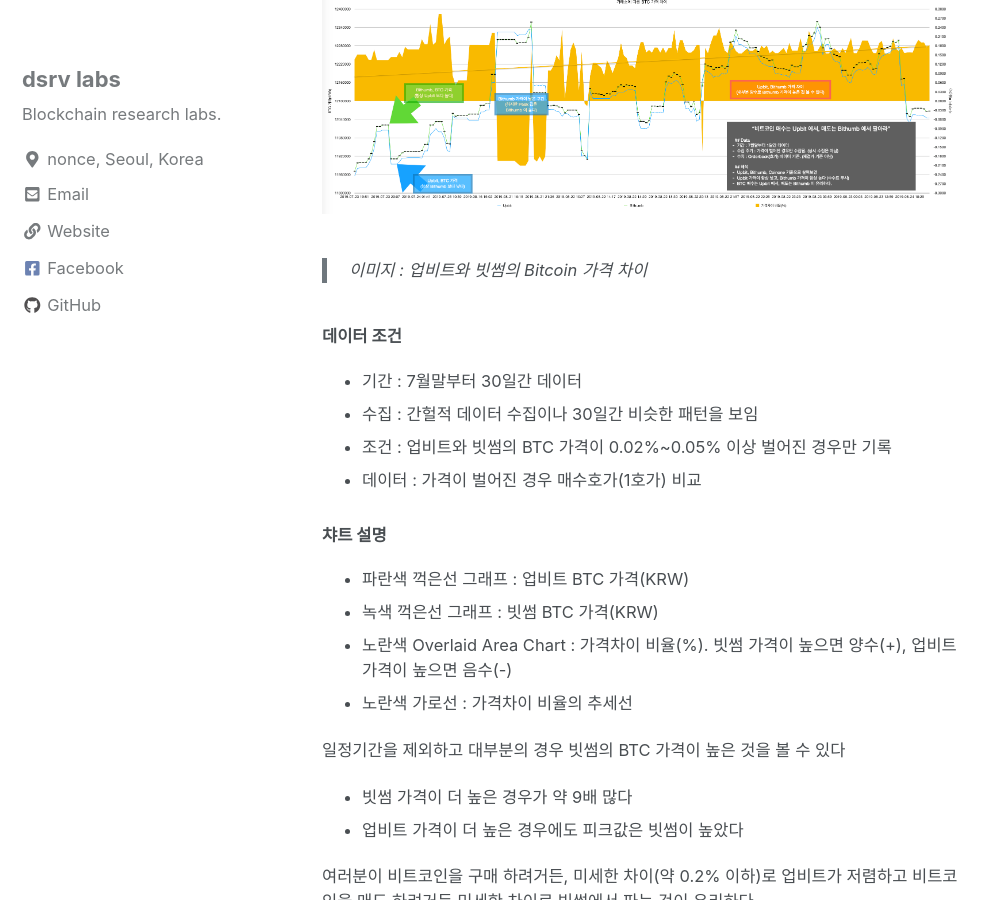
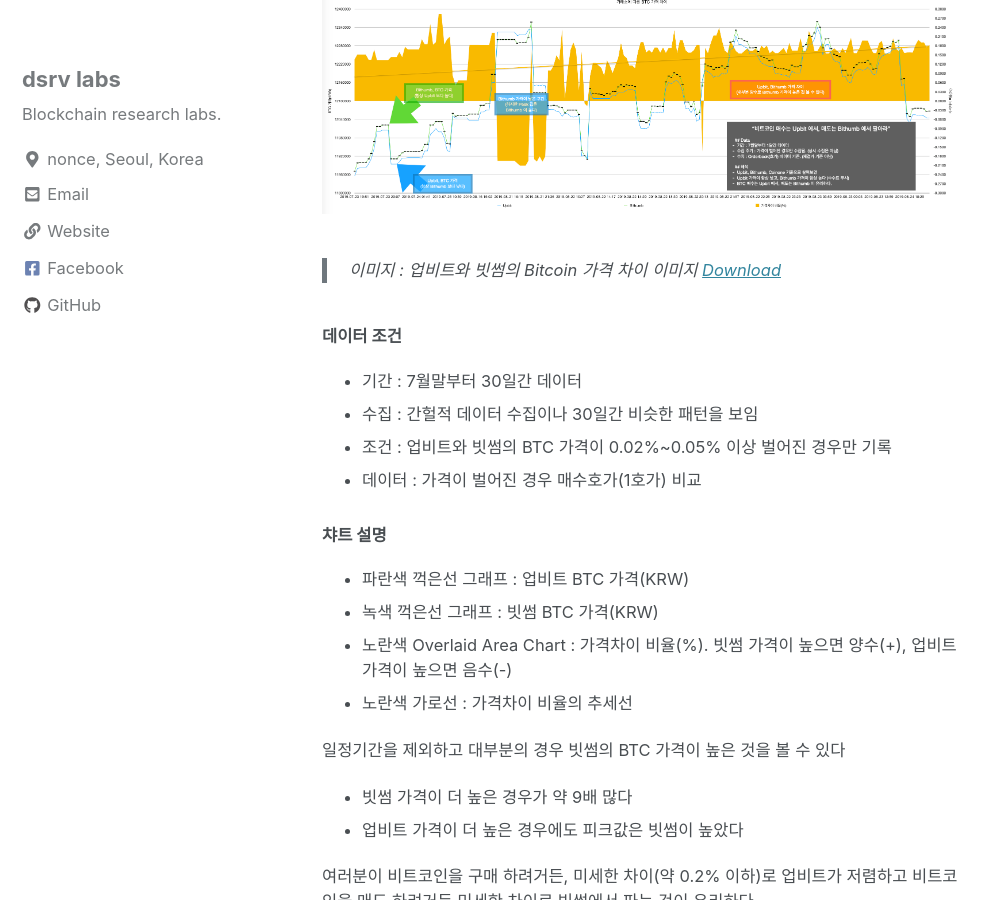
Before and after one commit to dsrvlabs/dsrvlabs.github.io, a Jekyll site: the page built from _posts/2019-08-28-비트코인_호가차이.md, in a window 1280 px wide and 900 px high, scrolled down 1656 px. Shown: the whole window, without its empty margins (0-995 px from the left). Built offline with Jekyll 4.4.1, drawn with Linux system fonts in a browser that asks for light colours; cached includes are drawn as plain includes; nearby versions of some CDN libraries; comment, search, counter and statistics services are not loaded.

Commit message:
Update 2019-08-28-비트코인_호가차이.md

```diff
--- a/_posts/2019-08-28-비트코인_호가차이.md
+++ b/_posts/2019-08-28-비트코인_호가차이.md
@@ -32,6 +32,7 @@
 <img src="https://github.com/dsrvlabs/dsrvlabs.github.io/blob/master/_posts_%20attachments/dsrvlabs_btc_price.png?raw=true" width="100%">
 
 > 이미지 : 업비트와 빗썸의 Bitcoin 가격 차이
+> 이미지 [Download](https://github.com/dsrvlabs/dsrvlabs.github.io/blob/master/_posts_%20attachments/dsrvlabs_btc_price.png?raw=true)
 
 #### 데이터 조건
 - 기간 : 7월말부터 30일간 데이터
```
